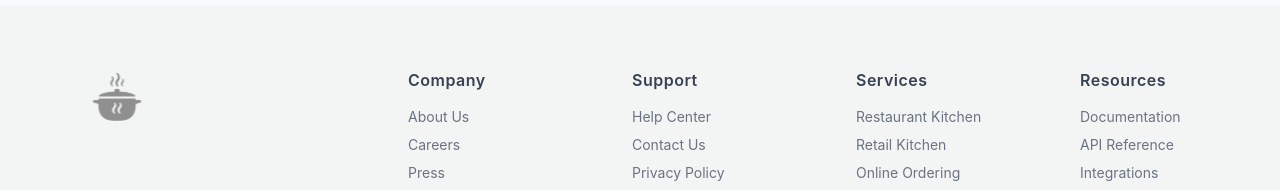
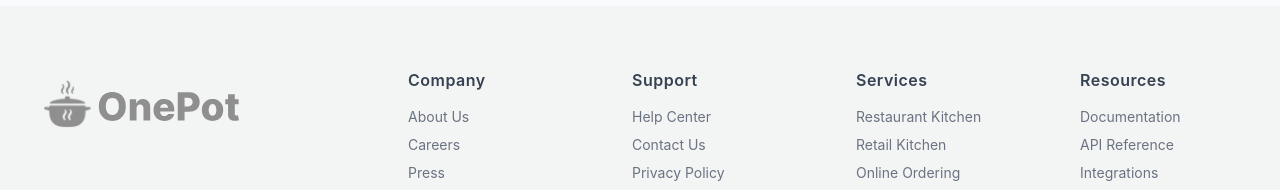
Before and after one commit to Adevikthur/pos-project, a React (Vite) app: page / in a window 1280 px wide. Shown: the part 1091-1281 px from the top of the page. Built offline with nearby package versions, Linux system fonts and the light colour scheme.

Commit message:
footer logo fix

```diff
--- a/src/components/Footer/Footer.jsx
+++ b/src/components/Footer/Footer.jsx
@@ -1,5 +1,5 @@
 import styled from '@emotion/styled';
-import logoImage from '/one-pot-main.svg';
+import logoImage from '/onepot-logo-red.svg'
 
 const FooterContainer = styled.footer`
   background-color: #F3F5F5;
@@ -36,13 +36,13 @@ const LogoSection = styled.div`
   flex-shrink: 0;
 
   @media (min-width: 768px) {
-    max-width: 200px;
+    max-width:200px;
   }
 `;
 
 const Logo = styled.img`
-  width: 154px;
-  height: 56px;
+  width:200px;
+  height: 70px;
   filter: brightness(0) saturate(100%) invert(76%) sepia(0%) saturate(0%) hue-rotate(0deg) brightness(76%) contrast(76%);
   margin-bottom: 16px;
 `;
```
